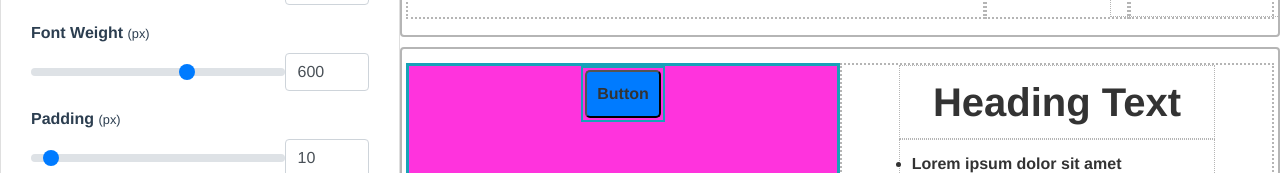
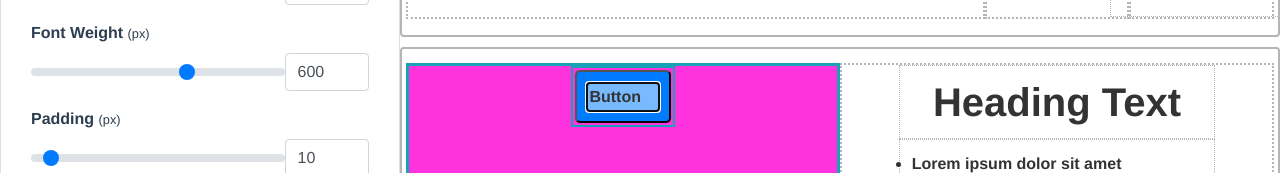
Before and after one commit to blackhoward/webpage-builder-elementor, a Vue app in the folder frontend/: page /#/ in a window 1280 px wide. Both pictures are taken after a click on the button "Button". Shown: the part 429-602 px from the top of the page. Built offline with nearby package versions, Linux system fonts and the light colour scheme; a web font is replaced by a local one; what vue-sweetalert2 would draw is missing.

Commit message:
added widgetTextedit

```diff
--- a/frontend/src/components/element/ElementItem.vue
+++ b/frontend/src/components/element/ElementItem.vue
@@ -41,6 +41,7 @@
         :elementId="element.id"
         :columnId="column.id"
         :sectionId="sectionId"
+        :onEdit="getSettings.widget.id == element.id ? true : false"
       />
     </div>
   </div>
--- a/frontend/src/components/widgets/ButtonWidget.vue
+++ b/frontend/src/components/widgets/ButtonWidget.vue
@@ -1,18 +1,40 @@
 <template>
   <div class="button-widget-wrapper">
     <button :style="getStyle">
-      {{ content.text }}
+      <div :style="!onEdit ? visible : notVisible">{{ content.text }}</div>
+      <WidgetEditText
+        :text="content.text"
+        :styleWidget="content.style"
+        @changeText="e => (content.text = e)"
+        v-if="onEdit"
+      />
     </button>
   </div>
 </template>
 
 <script>
+import WidgetEditText from "@/components/widgets/WidgetEditText.vue";
 export default {
+  components: {
+    WidgetEditText
+  },
   props: {
     content: Object,
     elementId: Number,
     columnId: Number,
-    sectionId: Number
+    sectionId: Number,
+    onEdit: Boolean
+  },
+  data() {
+    return {
+      visible: {
+        visibility: "visible"
+      },
+      notVisible: {
+        visibility: "hidden",
+        height: "1px"
+      }
+    };
   },
   computed: {
     getStyle: function() {
--- /dev/null
+++ b/frontend/src/components/widgets/WidgetEditText.vue
@@ -0,0 +1,61 @@
+<template>
+  <div class="wrapper w-100">
+    <input
+      type="text"
+      name="textEdit"
+      ref="textEdit"
+      :style="getStyle"
+      @keyup.enter="submit"
+      v-model="myText"
+    />
+  </div>
+</template>
+
+<script>
+import { mapActions } from "vuex";
+export default {
+  props: {
+    text: String,
+    styleWidget: Object
+  },
+  computed: {
+    myText: {
+      get() {
+        return this.text;
+      },
+      set(val) {
+        this.$refs.textEdit.style.width = this.text.length + 2 + "ch";
+        this.$emit("changeText", val);
+      }
+    },
+    getStyle: function() {
+      return {
+        fontSize: this.styleWidget.fontSize + "px",
+        fontWeight: this.styleWidget.fontWeight,
+        color: this.styleWidget.color
+        // padding: this.styleWidget.padding + "px"
+      };
+    }
+  },
+
+  mounted() {
+    this.$refs.textEdit.focus();
+    this.$refs.textEdit.style.width = this.text.length + 2 + "ch";
+  },
+  methods: {
+    ...mapActions(["selectWidget", "toggleSidebarTab"]),
+    submit() {
+      this.selectWidget({});
+      this.toggleSidebarTab("elements");
+    }
+  }
+};
+</script>
+
+<style lang="scss" scoped>
+input {
+  background: rgba(240, 248, 255, 0.507);
+  border: none;
+  padding: 2px;
+}
+</style>
```
